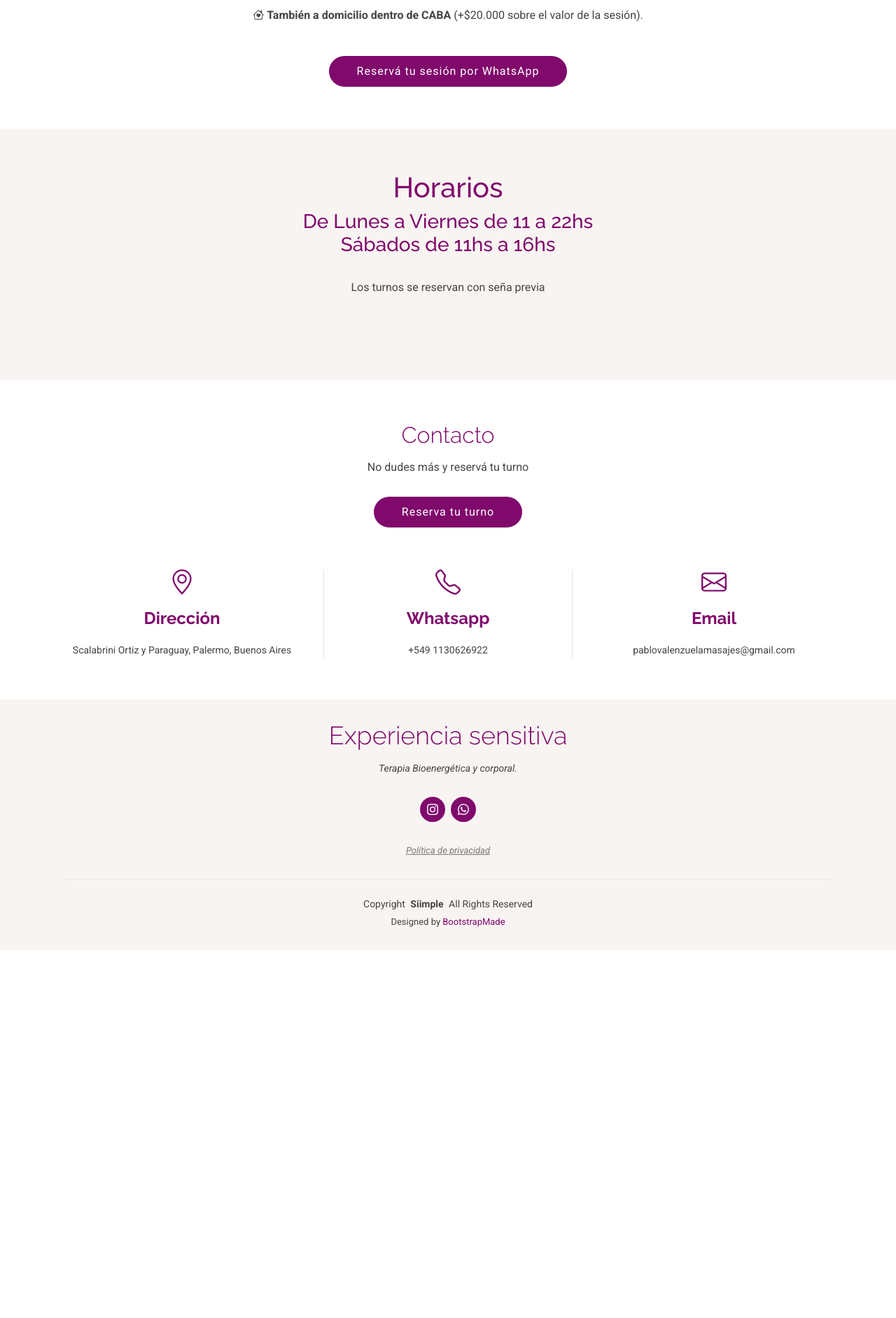
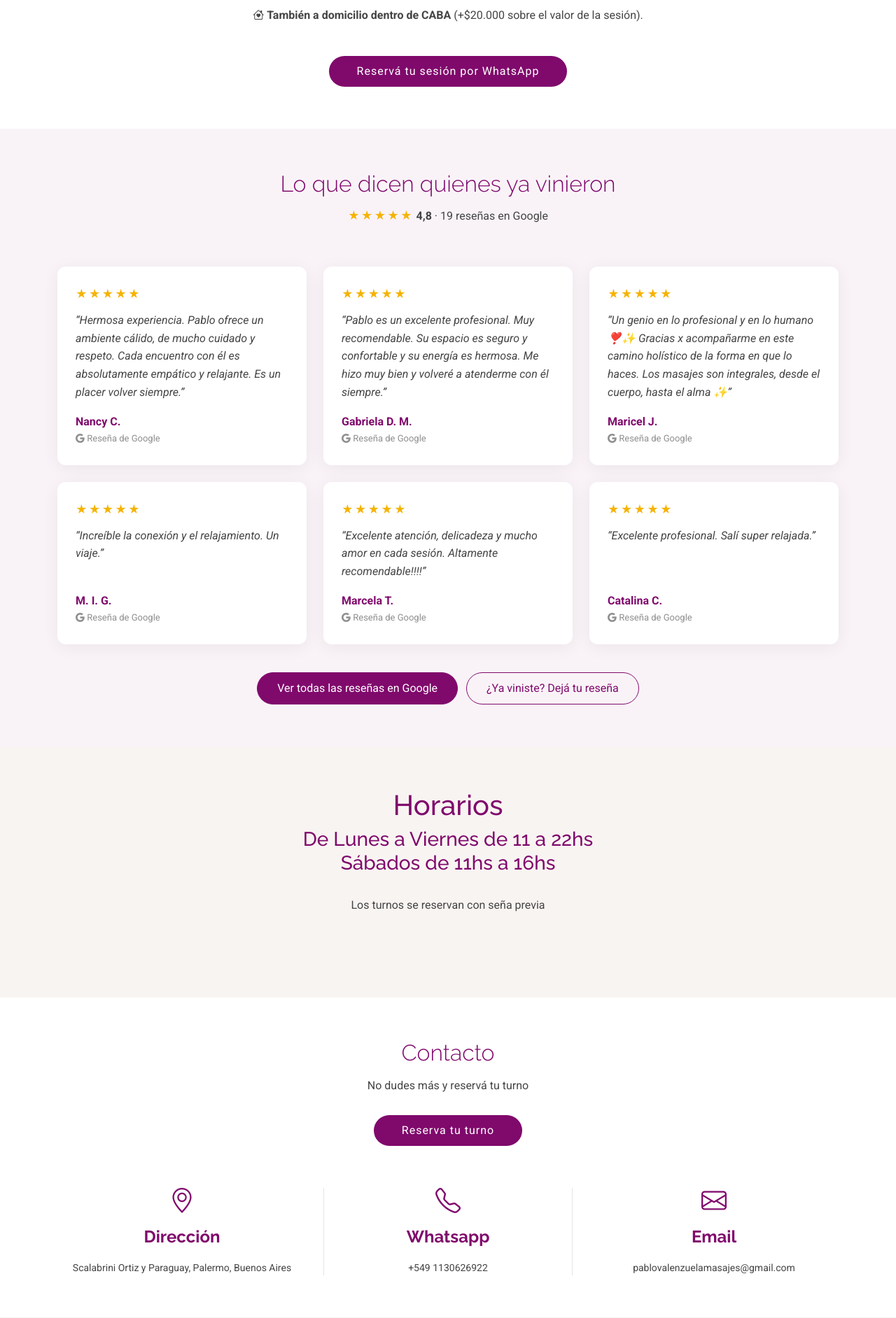
Before and after one commit to pablovalenz/landingmasajes.github.io, a PHP site: page / in a window 1280 px wide. Shown: the part 2790-4674 px from the top of the page at 70% size. Before the commit the page ends 4148 px from the top, so only its background shows below. Run offline with PHP 8.4, Linux system fonts and the light colour scheme.

Commit message:
Agregar sección de reseñas de Google con link para dejar reseña
Co-Authored-By: Claude Opus 5.5 <noreply@anthropic.com>
Claude-Session: https://claude.ai/code/session_01CuvJysweQ8uZ54SxZfdoVk

```diff
--- a/assets/css/main.css
+++ b/assets/css/main.css
@@ -1029,3 +1029,86 @@ section,
 .privacidad-page .header {
   background-color: var(--accent-color);
 }
+
+/*--------------------------------------------------------------
+# Reseñas
+--------------------------------------------------------------*/
+.resenas {
+  background: color-mix(in srgb, var(--accent-color), white 95%);
+}
+
+.resenas .section-title h2 {
+  font-size: 32px;
+  color: var(--accent-color);
+}
+
+.resenas-puntaje {
+  font-size: 16px;
+}
+
+.resenas-estrellas {
+  color: #f5b301;
+  letter-spacing: 2px;
+}
+
+.resena {
+  margin: 0;
+  display: flex;
+  flex-direction: column;
+  padding: 28px 26px;
+  background: #ffffff;
+  border-radius: 12px;
+  box-shadow: 0 4px 24px rgba(0, 0, 0, 0.06);
+}
+
+.resena blockquote {
+  flex: 1;
+  margin: 12px 0 18px 0;
+  font-style: italic;
+  line-height: 1.6;
+}
+
+.resena figcaption {
+  font-weight: 600;
+  color: var(--heading-color);
+}
+
+.resena figcaption span {
+  display: block;
+  margin-top: 2px;
+  font-weight: 400;
+  font-size: 13px;
+  color: color-mix(in srgb, var(--default-color), transparent 40%);
+}
+
+.resenas-acciones {
+  display: flex;
+  flex-wrap: wrap;
+  justify-content: center;
+  gap: 12px;
+  margin-top: 40px;
+}
+
+.resenas-boton {
+  display: inline-block;
+  padding: 10px 28px;
+  border-radius: 50px;
+  border: 1px solid var(--accent-color);
+  background: var(--accent-color);
+  color: #ffffff;
+  transition: 0.3s;
+}
+
+.resenas-boton:hover {
+  color: #ffffff;
+  background: color-mix(in srgb, var(--accent-color) 90%, white 15%);
+}
+
+.resenas-boton-secundario {
+  background: transparent;
+  color: var(--accent-color);
+}
+
+.resenas-boton-secundario:hover {
+  background: var(--accent-color);
+}
--- a/assets/js/metricas.js
+++ b/assets/js/metricas.js
@@ -78,6 +78,19 @@
     }
   }, true);
 
+  // ---------- Otros clics medidos (data-evento) ----------
+  document.addEventListener("click", function (ev) {
+    var link = ev.target.closest ? ev.target.closest("[data-evento]") : null;
+    if (!link) return;
+    var evento = link.getAttribute("data-evento");
+    if (window.gtag && window.__gaCargado) {
+      gtag("event", evento, { transport_type: "beacon" });
+    }
+    if (window.clarity && window.__clarityCargado) {
+      window.clarity("event", evento);
+    }
+  }, true);
+
   // ---------- Aviso de cookies ----------
   function mostrarAviso() {
     var aviso = document.createElement("div");
--- a/index.html
+++ b/index.html
@@ -50,6 +50,7 @@
           <li><a href="#hero" class="active">Home</a></li>
           <li><a href="#about">Misión</a></li>
           <li><a href="#why-us">Mis servicios</a></li>
+          <li><a href="#resenas">Reseñas</a></li>
           <li><a href="#services">Horarios</a></li>
           <!--<li class="dropdown"><a href="#"><span>Dropdown</span> <i class="bi bi-chevron-down toggle-dropdown"></i></a>
             <ul>
@@ -195,6 +196,78 @@ Trabajo con la energía sutil del cuerpo, ayudándote a desbloquear emociones, a
       </div>
 
     </section><!-- /Why Us Section -->
+
+    <!-- Reseñas Section -->
+    <section id="resenas" class="resenas section">
+
+      <div class="container section-title" data-aos="fade-up">
+        <h2>Lo que dicen quienes ya vinieron</h2>
+        <p class="resenas-puntaje">
+          <span class="resenas-estrellas" aria-hidden="true">★★★★★</span>
+          <strong>4,8</strong> · 19 reseñas en Google
+        </p>
+      </div>
+
+      <div class="container">
+        <div class="row gy-4" data-aos="fade-up" data-aos-delay="100">
+
+          <div class="col-md-6 col-lg-4">
+            <figure class="resena h-100">
+              <div class="resenas-estrellas" aria-label="5 estrellas">★★★★★</div>
+              <blockquote>“Hermosa experiencia. Pablo ofrece un ambiente cálido, de mucho cuidado y respeto. Cada encuentro con él es absolutamente empático y relajante. Es un placer volver siempre.”</blockquote>
+              <figcaption>Nancy C. <span><i class="bi bi-google"></i> Reseña de Google</span></figcaption>
+            </figure>
+          </div>
+
+          <div class="col-md-6 col-lg-4">
+            <figure class="resena h-100">
+              <div class="resenas-estrellas" aria-label="5 estrellas">★★★★★</div>
+              <blockquote>“Pablo es un excelente profesional. Muy recomendable. Su espacio es seguro y confortable y su energía es hermosa. Me hizo muy bien y volveré a atenderme con él siempre.”</blockquote>
+              <figcaption>Gabriela D. M. <span><i class="bi bi-google"></i> Reseña de Google</span></figcaption>
+            </figure>
+          </div>
+
+          <div class="col-md-6 col-lg-4">
+            <figure class="resena h-100">
+              <div class="resenas-estrellas" aria-label="5 estrellas">★★★★★</div>
+              <blockquote>“Un genio en lo profesional y en lo humano ❣️✨ Gracias x acompañarme en este camino holístico de la forma en que lo haces. Los masajes son integrales, desde el cuerpo, hasta el alma ✨”</blockquote>
+              <figcaption>Maricel J. <span><i class="bi bi-google"></i> Reseña de Google</span></figcaption>
+            </figure>
+          </div>
+
+          <div class="col-md-6 col-lg-4">
+            <figure class="resena h-100">
+              <div class="resenas-estrellas" aria-label="5 estrellas">★★★★★</div>
+              <blockquote>“Increíble la conexión y el relajamiento. Un viaje.”</blockquote>
+              <figcaption>M. I. G. <span><i class="bi bi-google"></i> Reseña de Google</span></figcaption>
+            </figure>
+          </div>
+
+          <div class="col-md-6 col-lg-4">
+            <figure class="resena h-100">
+              <div class="resenas-estrellas" aria-label="5 estrellas">★★★★★</div>
+              <blockquote>“Excelente atención, delicadeza y mucho amor en cada sesión. Altamente recomendable!!!!”</blockquote>
+              <figcaption>Marcela T. <span><i class="bi bi-google"></i> Reseña de Google</span></figcaption>
+            </figure>
+          </div>
+
+          <div class="col-md-6 col-lg-4">
+            <figure class="resena h-100">
+              <div class="resenas-estrellas" aria-label="5 estrellas">★★★★★</div>
+              <blockquote>“Excelente profesional. Salí super relajada.”</blockquote>
+              <figcaption>Catalina C. <span><i class="bi bi-google"></i> Reseña de Google</span></figcaption>
+            </figure>
+          </div>
+
+        </div>
+
+        <div class="resenas-acciones" data-aos="fade-up">
+          <a href="https://www.google.com/search?q=Masajes+Energeticos+Palermo" target="_blank" rel="noopener" class="resenas-boton" data-evento="ver_resenas">Ver todas las reseñas en Google</a>
+          <a href="https://g.page/r/CZzFrV8fkubgEBM/review" target="_blank" rel="noopener" class="resenas-boton resenas-boton-secundario" data-evento="dejar_resena">¿Ya viniste? Dejá tu reseña</a>
+        </div>
+      </div>
+
+    </section><!-- /Reseñas Section -->
 
     <!-- Services Section -->
     <section id="services" class="services section light-background">
```
